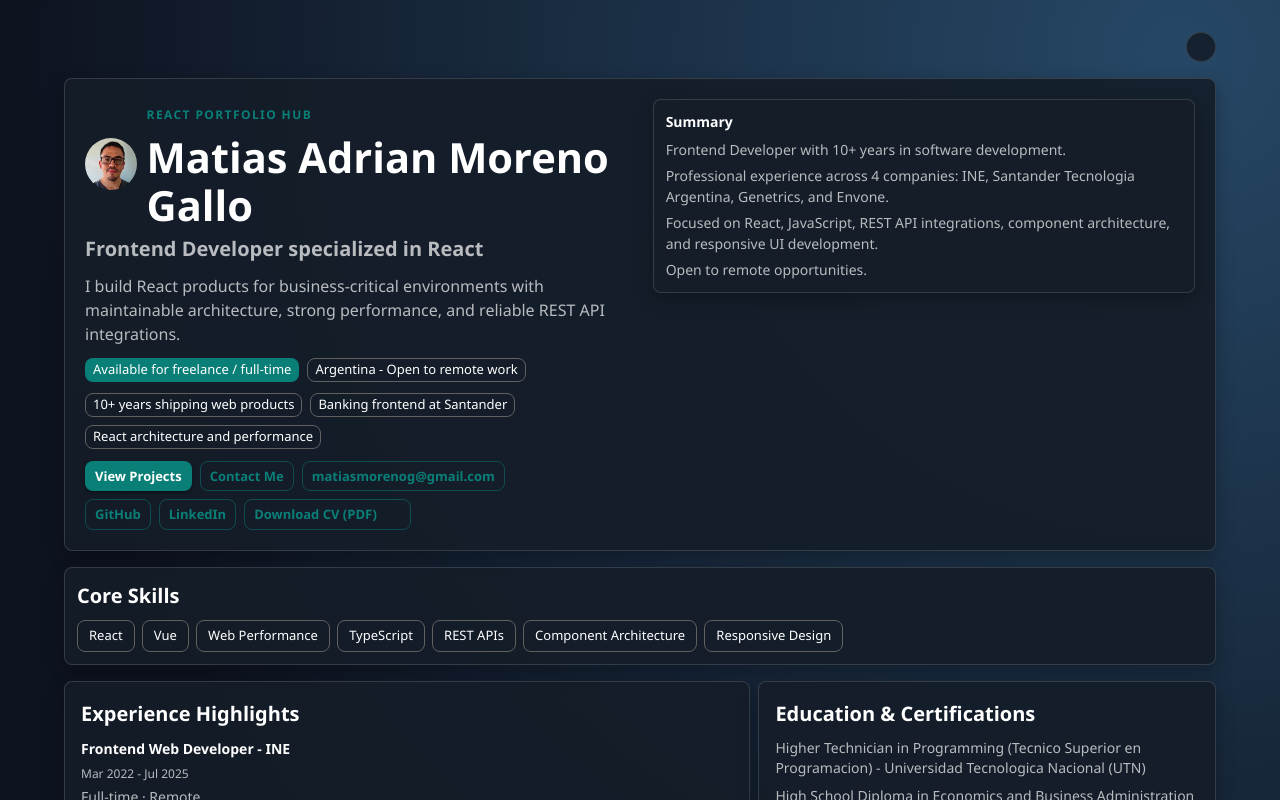
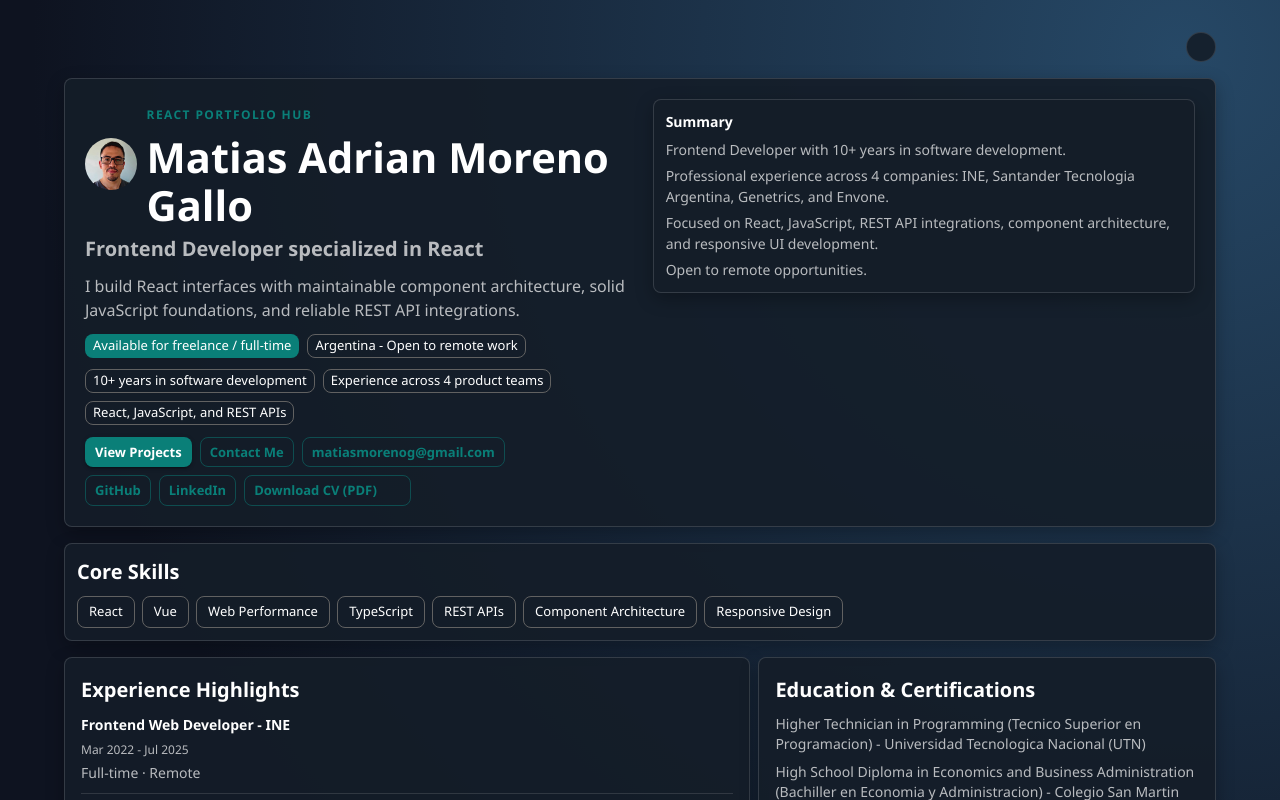
Before and after one commit to matiasmorenog/react-skill-showcase, a Next.js app: page / in a window 1280 px wide. Shown: the top 800 px of the page. Built offline with nearby package versions, Linux system fonts and the light colour scheme; some icons are missing; what @mui/material-nextjs would draw is missing.

Commit message:
Polish hero copy for factual international tone

```diff
--- a/app/portfolio-page.jsx
+++ b/app/portfolio-page.jsx
@@ -27,7 +27,7 @@ const profile = {
   name: "Matias Adrian Moreno Gallo",
   role: "Frontend Developer specialized in React",
   tagline:
-    "I build React products for business-critical environments with maintainable architecture, strong performance, and reliable REST API integrations.",
+    "I build React interfaces with maintainable component architecture, solid JavaScript foundations, and reliable REST API integrations.",
   location: "Argentina - Open to remote work",
   email: "matiasmorenog@gmail.com",
   github: "https://github.com/matiasmorenog",
@@ -86,9 +86,9 @@ const coreSkills = [
 ];
 
 const credibilityChips = [
-  "10+ years shipping web products",
-  "Banking frontend at Santander",
-  "React architecture and performance",
+  "10+ years in software development",
+  "Experience across 4 product teams",
+  "React, JavaScript, and REST APIs",
 ];
 
 export default function PortfolioPage() {
```
